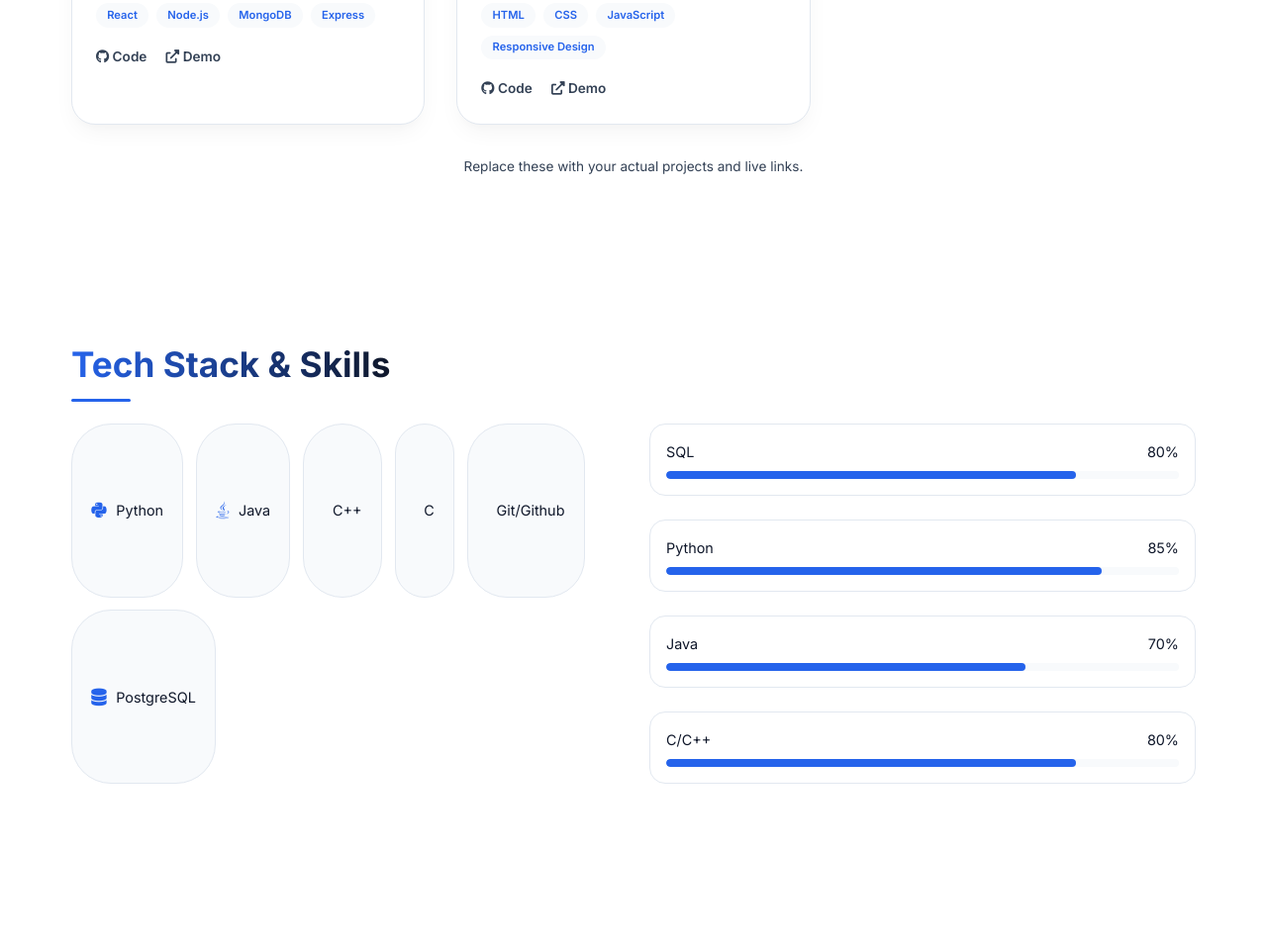
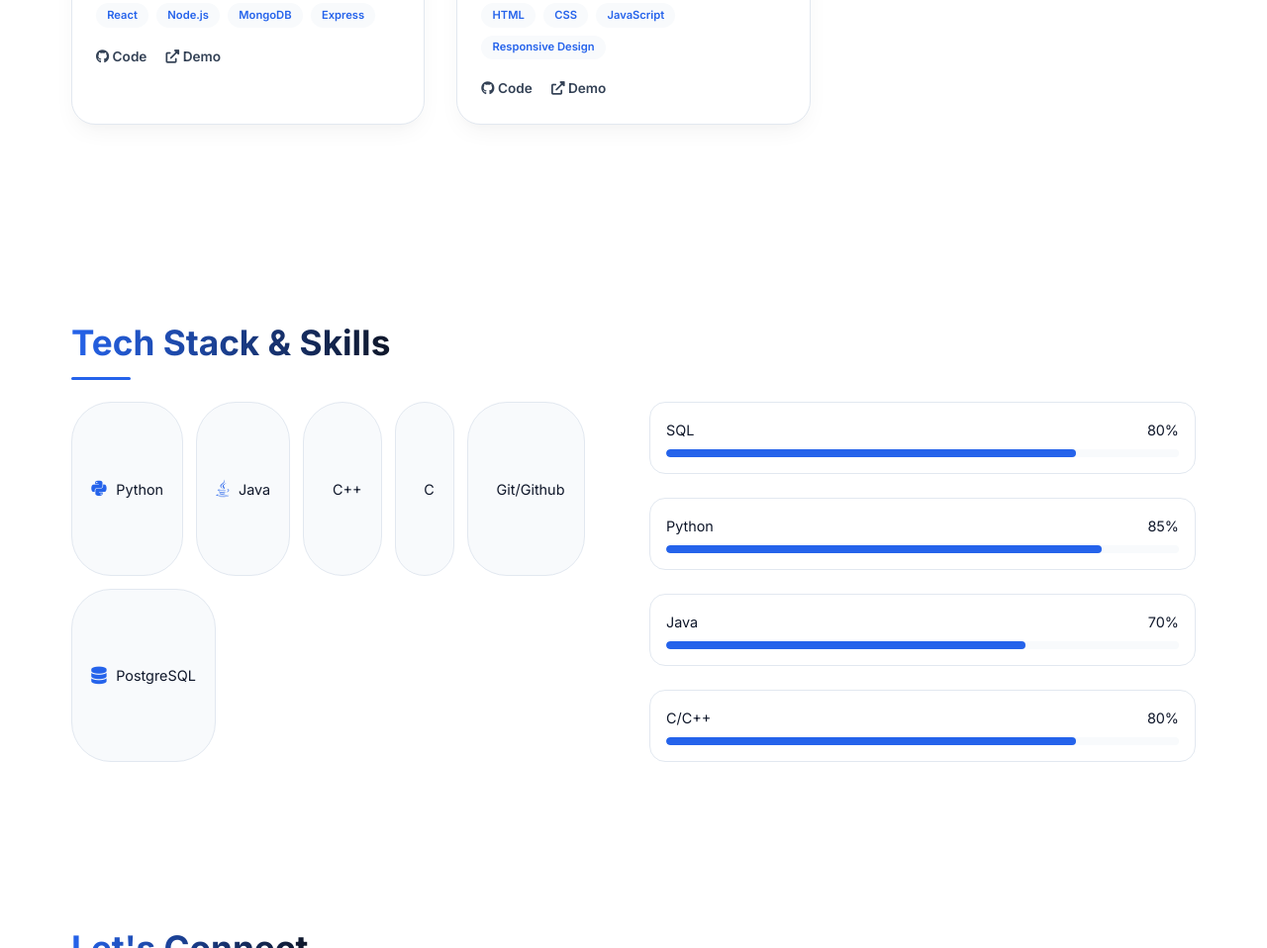
Before and after one commit to ChiragKumar-7763/Portfolio_ChiragKumar, a plain HTML site: page index.html in a window 1280 px wide. Shown: the part 1867-2825 px from the top of the page at 99% size. Drawn offline with Linux system fonts and the light colour scheme.

Commit message:
This is the initial commit

```diff
--- a/index.html
+++ b/index.html
@@ -136,7 +136,7 @@
                         </div>
                     </div>
                 </div>
-                <p class="projects-note">Replace these with your actual projects and live links.</p>
+                <p class="projects-note"></p>
             </div>
         </section>
 
```
